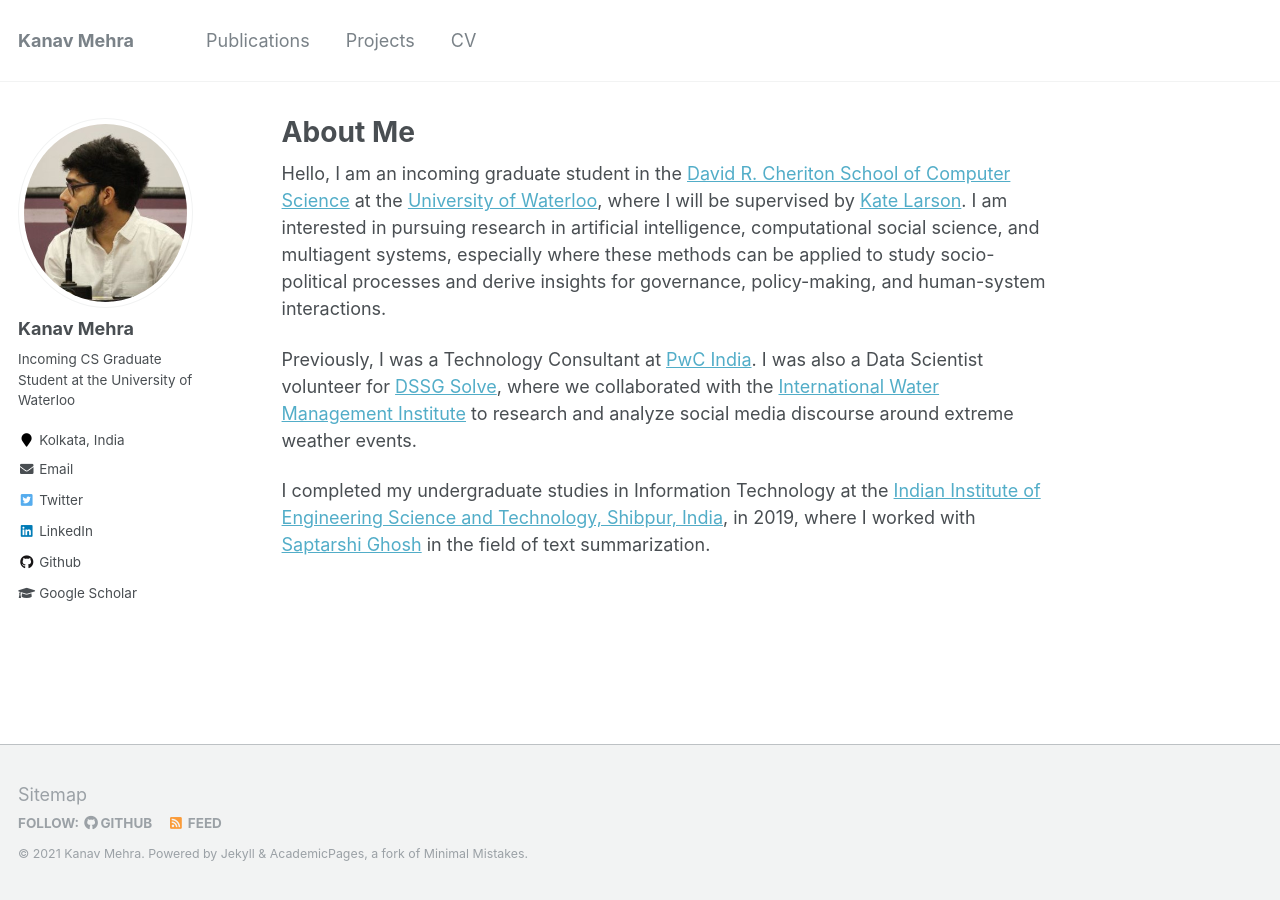
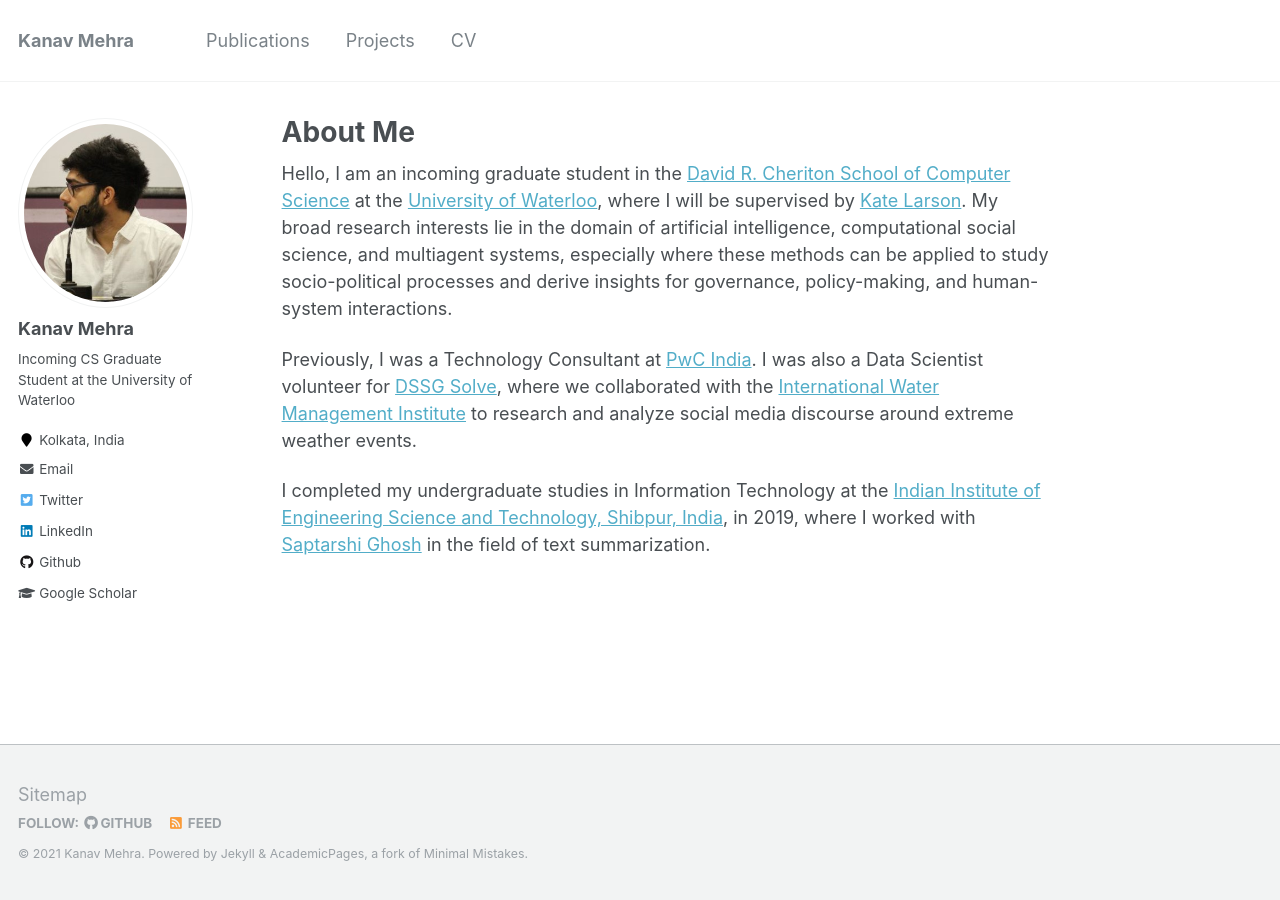
Before and after one commit to kanav-mehra/kanav-mehra.github.io, a Jekyll site: the page built from _pages/about.md, in a window 1280 px wide. Built offline with Jekyll 4.4.1, drawn with Linux system fonts in a browser that asks for light colours.

Commit message:
updating bio

```diff
--- a/_pages/about.md
+++ b/_pages/about.md
@@ -8,7 +8,7 @@ redirect_from:
   - /about.html
 ---
 
-Hello, I am an incoming graduate student in the [David R. Cheriton School of Computer Science](https://cs.uwaterloo.ca/) at the [University of Waterloo](https://uwaterloo.ca/), where I will be supervised by [Kate Larson](https://cs.uwaterloo.ca/~klarson/index.html). I am interested in pursuing research in artificial intelligence, computational social science, and multiagent systems, especially where these methods can be applied to study socio-political processes and derive insights for governance, policy-making, and human-system interactions.
+Hello, I am an incoming graduate student in the [David R. Cheriton School of Computer Science](https://cs.uwaterloo.ca/) at the [University of Waterloo](https://uwaterloo.ca/), where I will be supervised by [Kate Larson](https://cs.uwaterloo.ca/~klarson/index.html). My broad research interests lie in the domain of artificial intelligence, computational social science, and multiagent systems, especially where these methods can be applied to study socio-political processes and derive insights for governance, policy-making, and human-system interactions.
 
 Previously, I was a Technology Consultant at [PwC India](https://www.pwc.in/). I was also a Data Scientist volunteer for [DSSG Solve](https://solveforgood.org/), where we collaborated with the [International Water Management Institute](https://www.iwmi.cgiar.org/) to research and analyze social media discourse around extreme weather events.
 
```
